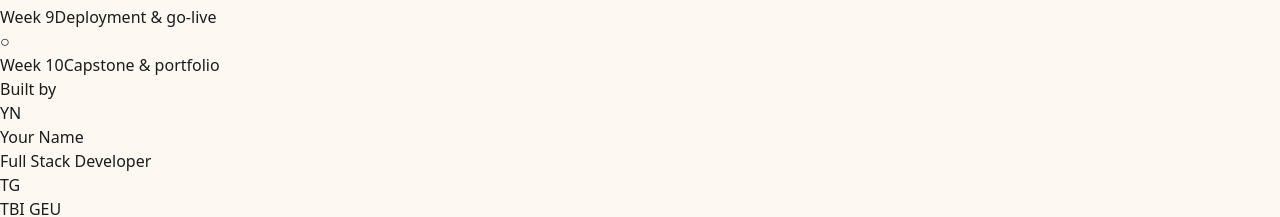
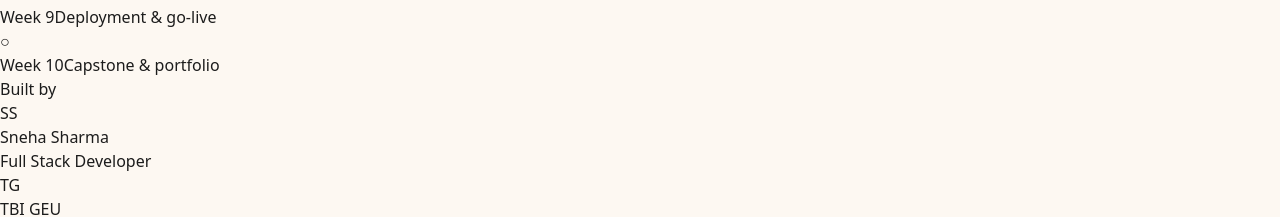
Before and after one commit to snehasharmaa912-ops/Vanvas---an-Uttarakhand-homestay-, a React (Vite) app: page /about in a window 1280 px wide. Shown: the part 921-1138 px from the top of the page. Built offline with nearby package versions, Linux system fonts and the light colour scheme.

Commit message:
Update About.jsx

```diff
--- a/src/pages/About.jsx
+++ b/src/pages/About.jsx
@@ -1,5 +1,5 @@
 const TEAM = [
-  { name: 'Your Name',   role: 'Full Stack Developer', initials: 'YN', color: 'bg-[#e8f5ee] text-[#2d7a4f]' },
+  { name: 'Sneha Sharma ',   role: 'Full Stack Developer', initials: 'SS', color: 'bg-[#e8f5ee] text-[#2d7a4f]' },
   { name: 'TBI GEU',     role: 'Mentors & Incubator',  initials: 'TG', color: 'bg-[#faeeda] text-[#a96f2b]' },
   { name: 'Graphic Era', role: 'University Partner',   initials: 'GE', color: 'bg-[#e6f1fb] text-[#185fa5]' },
 ]
```
